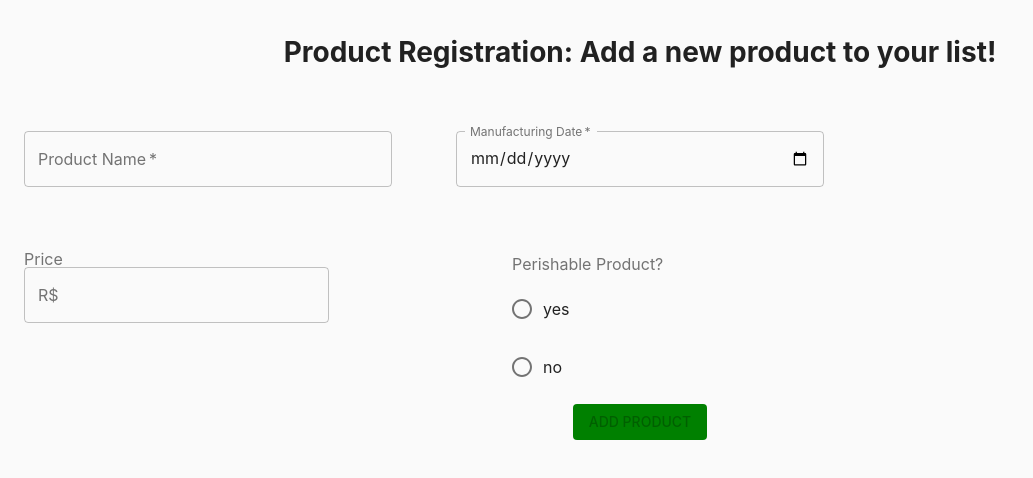
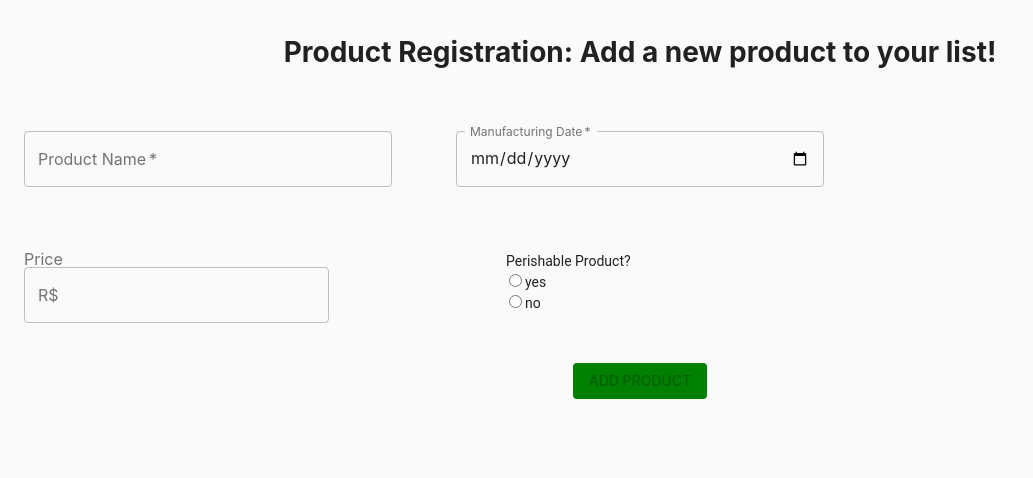
Before and after one commit to dynamox-ac/desafio-2-com-redux, a Next.js app: page /products/new-product in a window 1280 px wide. Shown: the top 478 px of the page, without its empty margins (0-1033 px from the left). Built offline with nearby package versions, Linux system fonts and the light colour scheme; what reduxsauce would draw is missing.

Commit message:
feat: update product screen config

```diff
--- a/components/NewProduct/index.js
+++ b/components/NewProduct/index.js
@@ -1,4 +1,4 @@
-import { Button, FormControlLabel, FormLabel, InputAdornment, InputLabel, OutlinedInput, Radio, RadioGroup } from '@material-ui/core';
+import { Button, InputAdornment, InputLabel, OutlinedInput } from '@material-ui/core';
 import Grid from '@material-ui/core/Grid';
 import { makeStyles } from '@material-ui/core/styles';
 import TextField from '@material-ui/core/TextField';
@@ -13,6 +13,10 @@ const useStyles = makeStyles((theme) => ({
 	},
 	mysubtitle: {
 		textAlign:'center',
+	},
+	perishableProductContainer: {
+		margin: '24px',
+		fontFamily: 'Roboto'
 	},
 	priceField: {
 		margin: '24px'
@@ -53,14 +57,7 @@ export default function NewProduct() {
 	const [formData, setFormData] = useState({id: '', name: '', manufacturingDate: '', isPerishable: '', expirationDate: '', price: ''});
 
 	const handleProductInclusion = useCallback(() => {
-		// restClient({
-		// 	method: 'post',
-		// 	url: '/products',
-		// 	data: formData
-		// }).then(function (response) {
-		// 	console.log(response.data)
 		dispatch(ProductsActions.addProductRequest(formData))
-		// });
 	},[formData, dispatch]);
 
 	useEffect (() => {
@@ -70,6 +67,15 @@ export default function NewProduct() {
 			setIsDateValid(true);
 		}
 	}, [formData.expirationDate, formData.manufacturingDate, isDateValid]);
+
+	const transformValue = (value) => {
+		if (value && typeof value === "string") {
+				if (value.toLowerCase() === "true") return true;
+				if (value.toLowerCase() === "false") return false;
+		}
+		return value;
+	}
+	const checkIfPerishable = (e) => setFormData({...formData, isPerishable: transformValue(e.target.value)});
 
 	return (
 		<form className={classes.root} noValidate autoComplete="off">
@@ -114,11 +120,37 @@ export default function NewProduct() {
 						/>
 				</Grid>
 				<Grid item xs={12} sm={12} md={4} lg={4}>
-					<RadioGroup aria-label="productPerishable" name="productPerishable">
+					<div className={classes.perishableProductContainer}>
+            <legend>Perishable Product?</legend>
+            <div>
+							<input
+							name='perishable'
+							value={true}
+							id="yes"
+							type="radio"
+							onChange={checkIfPerishable}
+							required
+							/>
+							<label htmlFor="yes">yes</label>
+            </div>
+            <div>
+							<input
+							name='perishable'
+							value={false}
+							id="no"
+							type="radio"
+							onChange={checkIfPerishable}
+							onRadioChange
+							required
+							/>
+							<label htmlFor="no">no</label>
+            </div>
+					</div>
+					{/* <RadioGroup aria-label="productPerishable" name="productPerishable">
 						<FormLabel component="legend">Perishable Product?</FormLabel>
 						<FormControlLabel
 							name='perishable'
-							value='true'
+							value="true"
 							control={<Radio />}
 							onChange={e => setFormData({...formData, isPerishable: e.target.value})}
 							label="yes"
@@ -126,15 +158,15 @@ export default function NewProduct() {
 						/>
 						<FormControlLabel
 							name='perishable'
-							value='false'
+							value={false}
 							control={<Radio />}
 							onChange={e => setFormData({...formData, isPerishable: e.target.value})}
 							label="no"
 							id="no"
 						/>
-					</RadioGroup>
+					</RadioGroup> */}
 				</Grid>
-				{formData.isPerishable === 'true' &&
+				{formData.isPerishable &&
 				<Grid item xs={12} sm={12} md={4} lg={4}>
 					<TextField
 						required
@@ -161,7 +193,7 @@ export default function NewProduct() {
 					</Button>
 				</Grid>
 				<Grid item xs={12} sm={12} md={12} lg={12}>
-					{formData.isPerishable === 'true' && !isDateValid && <p className={classes.invalidDateAlert}>A data de validade precisa ser maior que a data de fabricação</p>}
+					{formData.isPerishable && !isDateValid && <p className={classes.invalidDateAlert}>A data de validade precisa ser maior que a data de fabricação</p>}
 				</Grid>
 			</Grid>
 		</form>
--- a/db.json
+++ b/db.json
@@ -39,6 +39,46 @@
       "isPerishable": true,
       "expirationDate": "20-11-2020",
       "price": 2.8
+    },
+    {
+      "id": 6,
+      "name": "teste novo",
+      "manufacturingDate": "2022-08-19",
+      "isPerishable": "true",
+      "expirationDate": "2022-10-22",
+      "price": "5.0"
+    },
+    {
+      "id": 7,
+      "name": "teste ratio",
+      "manufacturingDate": "2024-05-03",
+      "isPerishable": "true",
+      "expirationDate": "2025-01-30",
+      "price": "5"
+    },
+    {
+      "id": 8,
+      "name": "teste seleção perecível",
+      "manufacturingDate": "2019-04-15",
+      "isPerishable": "false",
+      "expirationDate": "2025-01-30",
+      "price": "50"
+    },
+    {
+      "id": 9,
+      "name": "abcdef",
+      "manufacturingDate": "2023-02-02",
+      "isPerishable": false,
+      "expirationDate": "2024-02-01",
+      "price": "43"
+    },
+    {
+      "id": 10,
+      "name": "teste4",
+      "manufacturingDate": "2023-01-01",
+      "isPerishable": true,
+      "expirationDate": "2024-01-01",
+      "price": "2"
     }
   ]
 }
```
Also changed, not shown: components/ProductDetails/index.js (+102 -42 lines), store/ducks/products.js (+19 -0 lines).
